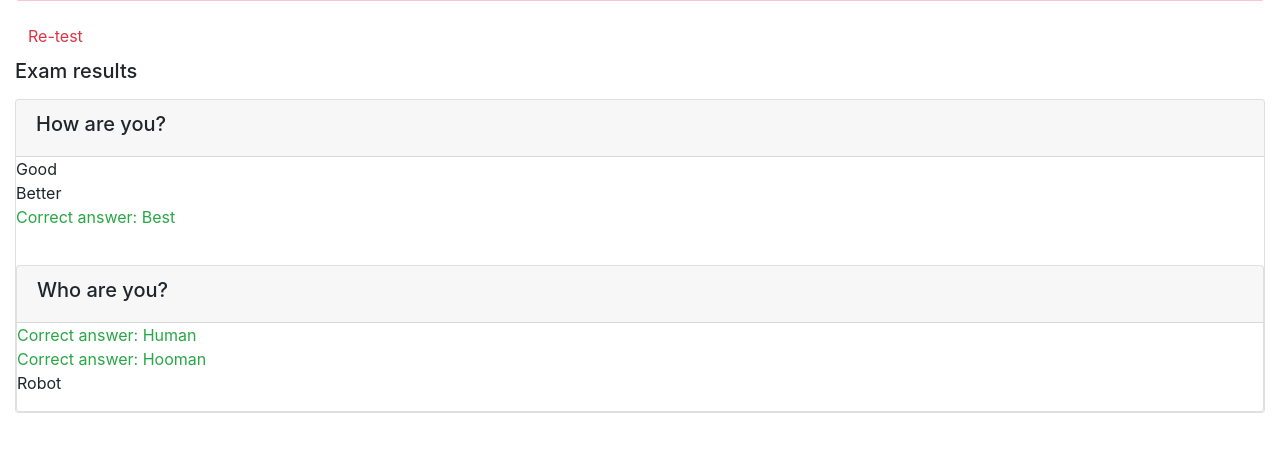
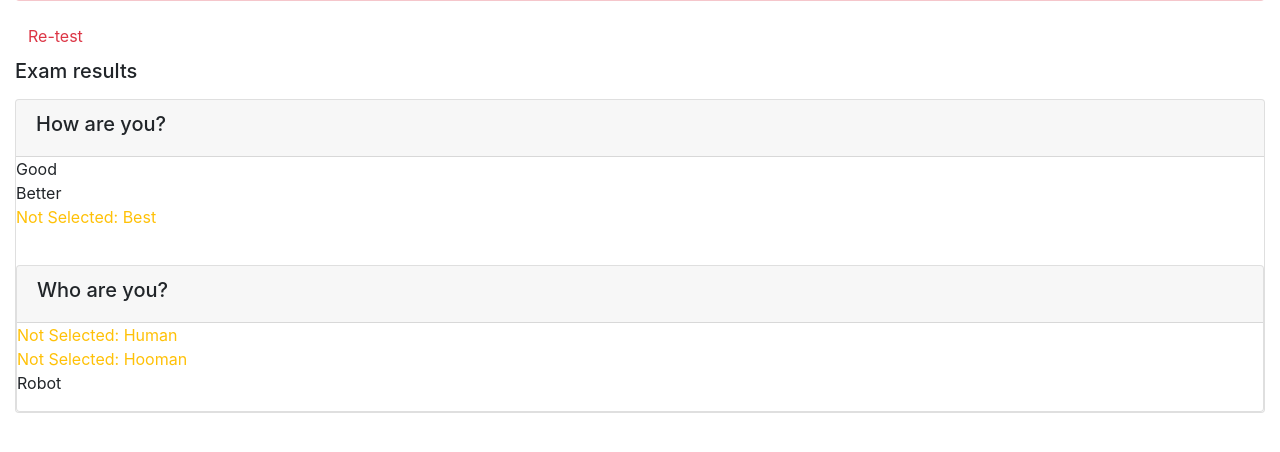
Before and after one commit to hmurtaza/IBM-Django-Assessment-App-Final-Project, a Django app: page /onlinecourse/course/2/submission/1/result in a window 1280 px wide. Shown: the part 105-557 px from the top of the page. Run offline with Django 3.2, Linux system fonts and the light colour scheme; data comes from the database, SQL or seed files in the repository; both versions use the stored data as it was after the commit; some libraries are stand-ins or nearby versions.

Commit message:
lab3_comp

```diff
--- a/onlinecourse/models.py
+++ b/onlinecourse/models.py
@@ -111,9 +111,12 @@ class Question(models.Model):
 
     # <HINT> A sample model method to calculate if learner get the score of the question
     def is_get_score(self, selected_ids):
+    #    filtered_sel_ids = selected_ids.objects.filter(question_id=self.id)
        all_answers = self.choice_set.filter(is_correct=True).count()
        selected_correct = self.choice_set.filter(is_correct=True, id__in=selected_ids).count()
-       if all_answers == selected_correct:
+    #    sel__ids_cnt = selected_ids.count()
+    #    breakpoint()
+       if all_answers == selected_correct and selected_ids.count() == all_answers:
            return True
        else:
            return False
--- a/onlinecourse/templates/onlinecourse/exam_result_bootstrap.html
+++ b/onlinecourse/templates/onlinecourse/exam_result_bootstrap.html
@@ -57,9 +57,13 @@
                             <div class="card-header"><h5>{{ question.question_text}}</h5></div>
                             <div class="form-group">
                                 {% for choice in question.choice_set.all %}
-                                    {% if choice.is_correct %}
+                                    {% if choice.is_correct and choice in selected_ids %}
                                         <div class="text-success">
                                             Correct answer: {{ choice.choice_text }}
+                                        </div>
+                                    {% elif choice.is_correct and not choice in selected_ids %}
+                                        <div class="text-warning">
+                                            Not Selected: {{ choice.choice_text }}
                                         </div>
                                     {% else %}
                                         <div class="">
--- a/onlinecourse/views.py
+++ b/onlinecourse/views.py
@@ -148,7 +148,7 @@ def show_exam_result(request, course_id, submission_id):
     score=0
     total=0
     for question in questions:
-        if question.is_get_score(selected_ids):
+        if question.is_get_score(selected_ids.filter(question_id=question.id)):
                 score = score + question.grade
         total = total + question.grade
 
```
Also changed, not shown: db.sqlite3.
